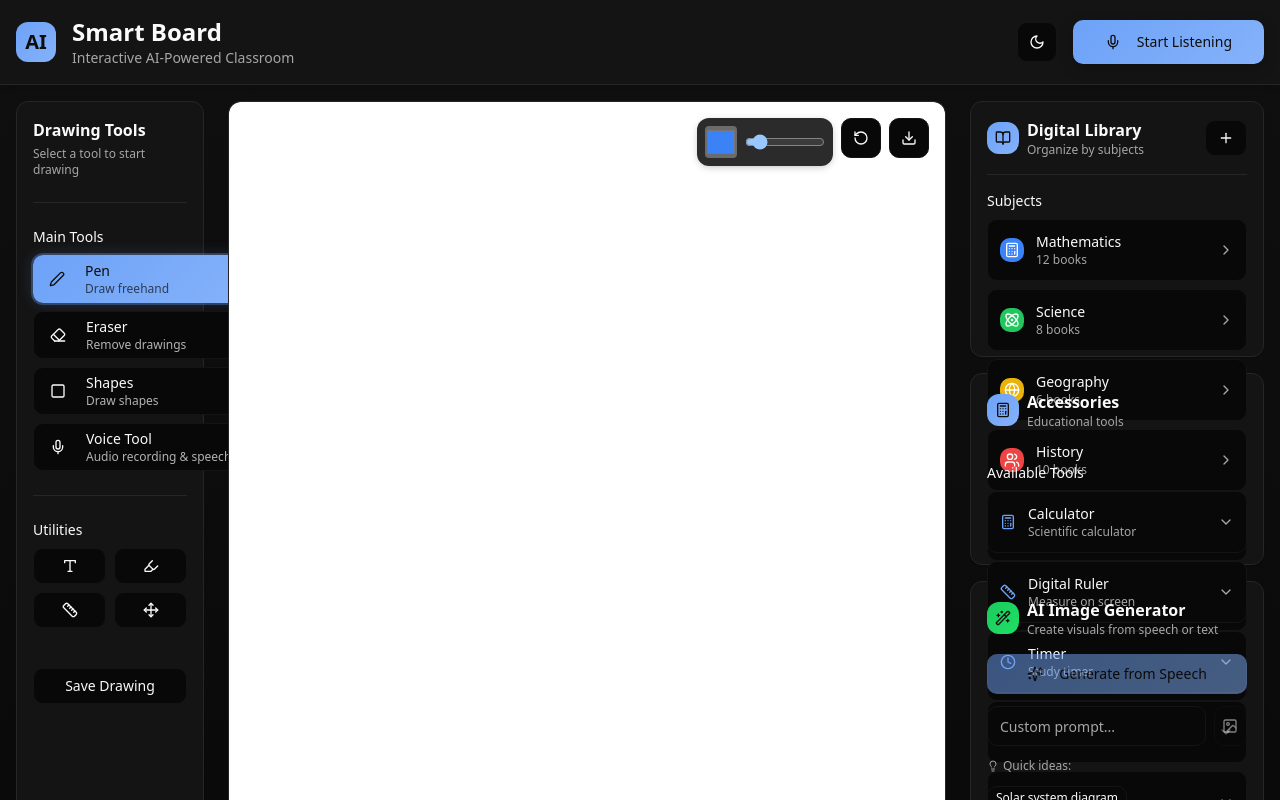
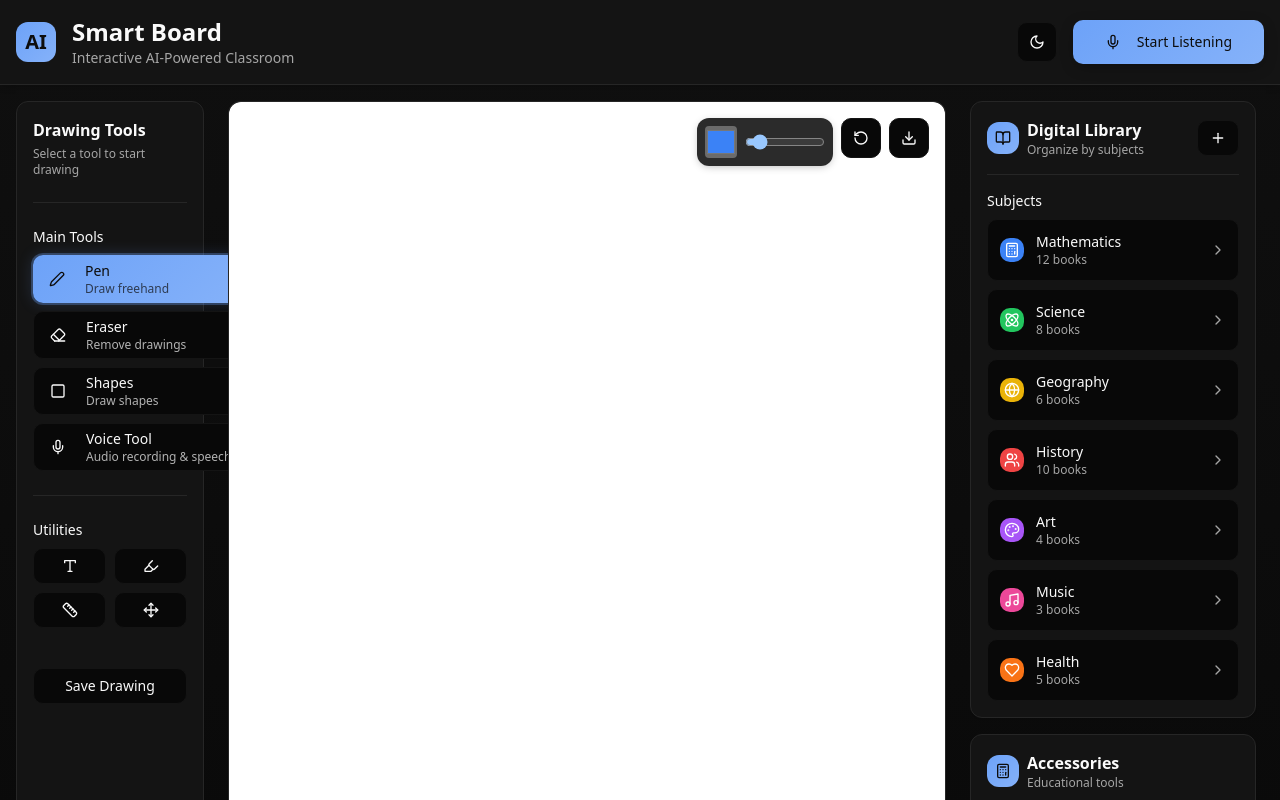
Before and after one commit to hbadganchi/aiviz-learn, a React (Vite) app: page / in a window 1280 px wide. Shown: the top 800 px of the page. Built offline with nearby package versions, Linux system fonts and the light colour scheme.

Commit message:
Rearrange tools on right

```diff
--- a/src/pages/Index.tsx
+++ b/src/pages/Index.tsx
@@ -104,10 +104,11 @@ const Index = () => {
           </div>
 
           {/* Right Sidebar - AI & Notes */}
-          <div className="col-span-3 space-y-4">
-            <BooksPanel className="h-64" />
+          <div className="col-span-3 flex flex-col h-full">
+            <div className="flex-1 overflow-y-auto space-y-4 pr-2">
+              <BooksPanel className="flex-shrink-0" />
 
-            <AccessoriesPanel className="h-48" />
+              <AccessoriesPanel className="flex-shrink-0" />
 
               <AIImageGenerator
                 speechText={transcribedText}
@@ -124,6 +125,7 @@ const Index = () => {
           </div>
         </div>
       </div>
+    </div>
   );
 };
 
```
Lines whose indentation alone changed are shown as unchanged.
